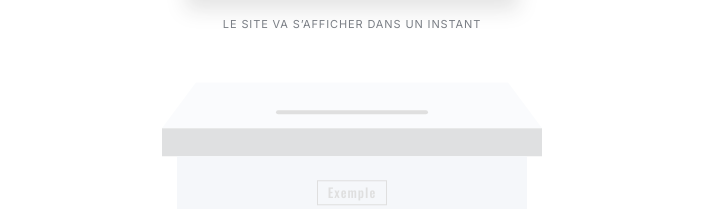
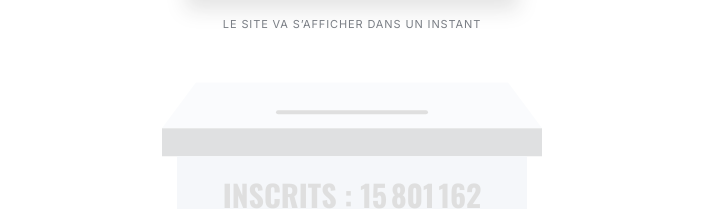
Before and after one commit to elec26/Turnout, a plain HTML site: page index.html in a window 1280 px wide. Shown: the part 563-772 px from the top of the page, without its empty margins (288-991 px from the left). Drawn offline with nearby package versions, Linux system fonts and the light colour scheme.

Commit message:
Update index.html

```diff
--- a/index.html
+++ b/index.html
@@ -49,7 +49,6 @@
         <div class="urn-top"><i></i></div>
         <div class="urn-band"></div>
         <div class="urn-body">
-          <p class="urn-tag" id="tag" hidden>Exemple</p>
           <p class="urn-line">INSCRITS : <b id="inscrits">15&#8239;801&#8239;162</b></p>
           <p class="urn-line">VOTANTS : <b id="votants" class="wait">en attente</b></p>
           <div class="hero-num" id="estimate" aria-live="polite">--,-&nbsp;%</div>
```
